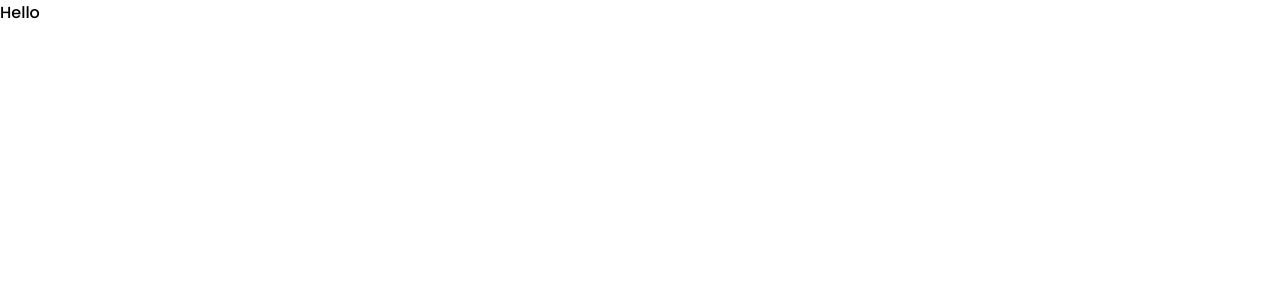
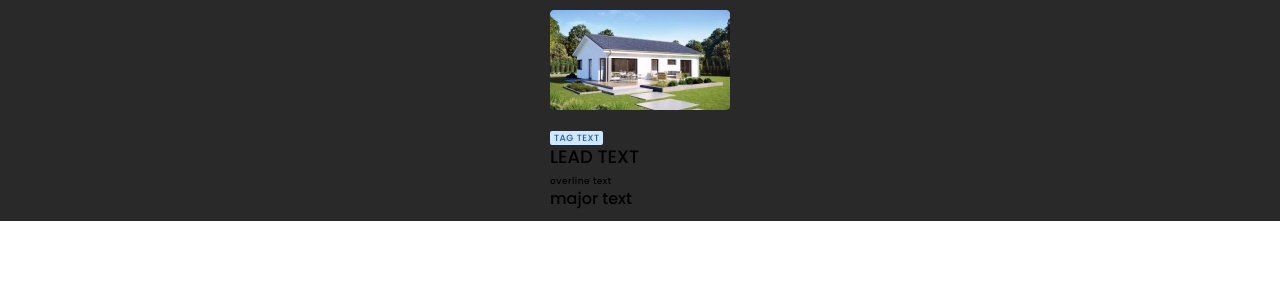
Before and after one commit to piotrglodek/card, a React (Create React App) app: page / in a window 1280 px wide. Shown: the top 300 px of the page. Built offline with nearby package versions, Linux system fonts and the light colour scheme.

Commit message:
Add Card component with temporary decorator

```diff
--- a/src/App.tsx
+++ b/src/App.tsx
@@ -1,5 +1,16 @@
+import { Card } from 'components/Card/Card';
+
 function App() {
-  return <div>Hello</div>;
+  return (
+    <div
+      style={{
+        display: 'flex',
+        justifyContent: 'center',
+        backgroundColor: '#292929',
+      }}>
+      <Card />
+    </div>
+  );
 }
 
 export default App;
```
